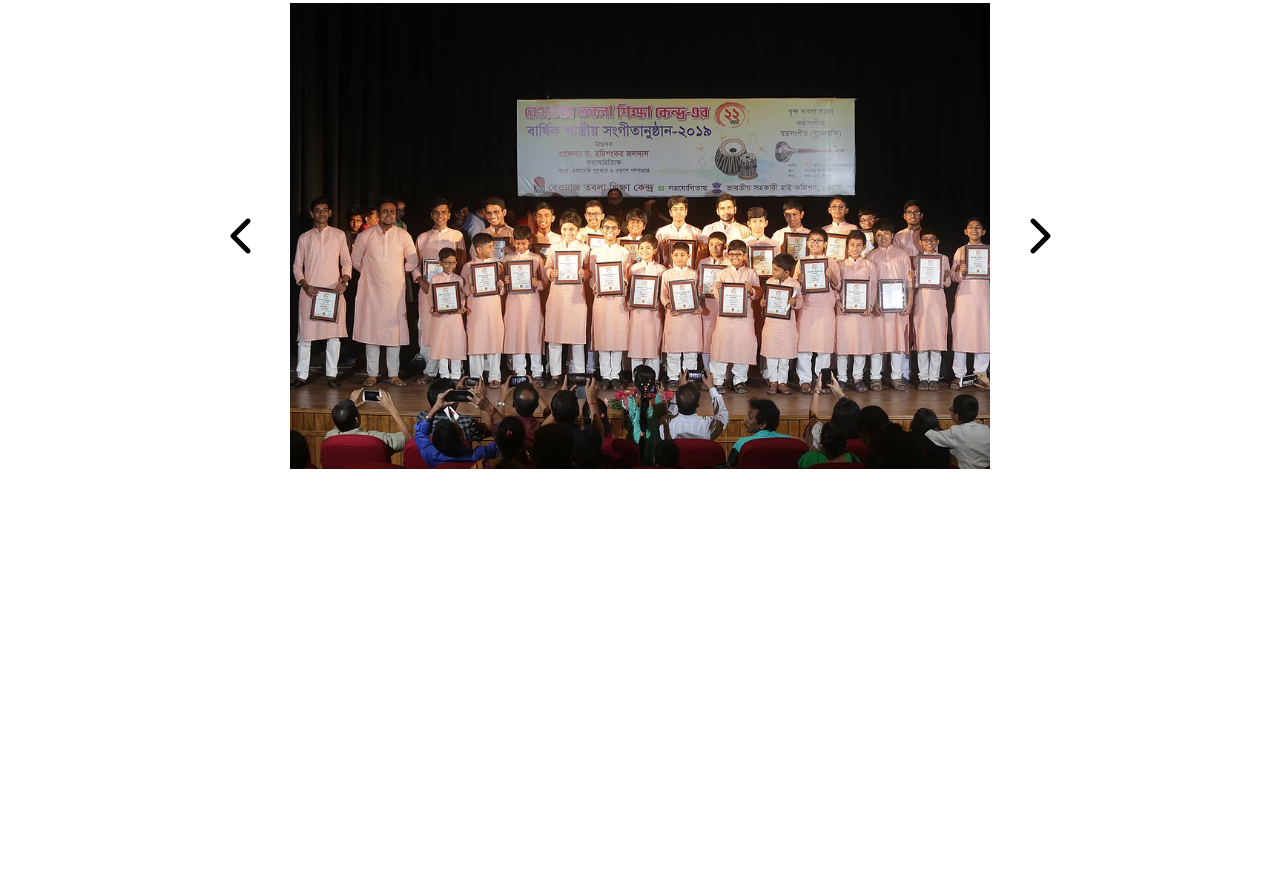
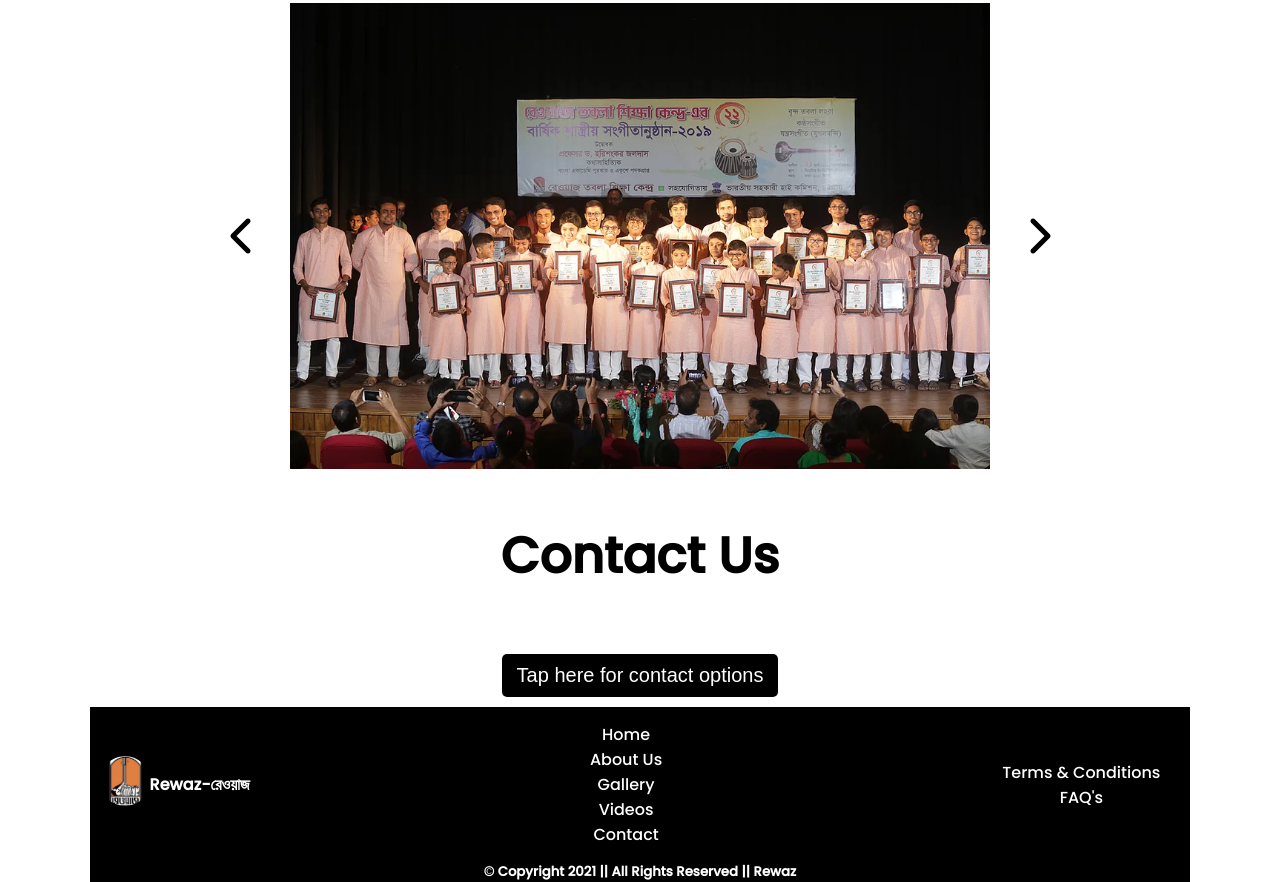
Before and after one commit to coderTirtha/rewaz, a plain HTML site: page index.html in a window 1280 px wide. Shown: the part 2583-3465 px from the top of the page. Before the commit the page ends 3102 px from the top, so only its background shows below. Drawn offline with nearby package versions, Linux system fonts and the light colour scheme.

Commit message:
contact and footer section added

```diff
--- a/index.html
+++ b/index.html
@@ -38,7 +38,7 @@
                 <li id="light">Light Mode</li>
             </ul>
             <ul class="side-menu">
-                <a href="">
+                <a href="index.html">
                     <li>Home</li>
                 </a>
                 <a href="#scroll-about">
@@ -50,7 +50,7 @@
                 <a href="#">
                     <li>Videos</li>
                 </a>
-                <a href="#">
+                <a href="#scroll-contact">
                     <li>Contact</li>
                 </a>
             </ul>
@@ -114,10 +114,61 @@
                 <i class="fas fa-chevron-right next-2019"></i>
             </div>
         </section>
+
+        <section class="contact-section" id="scroll-contact">
+            <div class="about-section">
+                <h1>Contact Us</h1>
+            </div>
+            <button>Tap here for contact options</button>
+            <ul class="contact-list">
+                <a href="https://forms.gle/ALfQN8wqYb1fBUWp8" target="_blank">
+                    <li>Contact Via Google Form</li>
+                </a>
+                <a href="mailto:rewaz.tabla.shikkhakendra@gmail.com">
+                    <li>Contact Via Mail</li>
+                </a>
+                <a href="https://www.facebook.com/rewaz1997" target="_blank">
+                    <li>Contact Via Facebook Page</li>
+                </a>
+            </ul>
+        </section>
     </main>
 
-    <footer>
-
+    <footer class="footer-section">
+        <div class="footer-container">
+            <ul class="footer-image">
+                <li><img src="images/logo.jpg" alt=""></li>
+                <li>
+                    <h4>Rewaz-রেওয়াজ</h4>
+                </li>
+            </ul>
+            <ul>
+                <a href="">
+                    <li>Home</li>
+                </a>
+                <a href="">
+                    <li>About Us</li>
+                </a>
+                <a href="">
+                    <li>Gallery</li>
+                </a>
+                <a href="">
+                    <li>Videos</li>
+                </a>
+                <a href="">
+                    <li>Contact</li>
+                </a>
+            </ul>
+            <ul id="terms">
+                <a href="">
+                    <li>Terms & Conditions</li>
+                </a>
+                <a href="">
+                    <li>FAQ's</li>
+                </a>
+            </ul>
+        </div>
+        <h5>© Copyright 2021 || All Rights Reserved || Rewaz</h5>
     </footer>
 
 
--- a/index.js
+++ b/index.js
@@ -84,4 +84,9 @@ $(document).ready(function() {
             $(".photo-gallery-2019 img").attr("src", "images/2019/img" + imageCount2018 + ".webp");
         }
     });
+
+    $(".contact-list").hide();
+    $(".contact-section button").click(function() {
+        $(".contact-list").toggle(500);
+    });
 });
--- a/style.css
+++ b/style.css
@@ -212,6 +212,79 @@ a {
     font-size: 42px;
 }
 
+.contact-section {
+    text-align: center;
+}
+
+.contact-section button {
+    background-color: black;
+    margin: 10px 0;
+    color: white;
+    border: none;
+    padding: 10px 15px;
+    font-size: 20px;
+    border-radius: 5px;
+    transition: .3s ease-in-out;
+}
+
+.contact-section button:hover {
+    background-color: gainsboro;
+    color: black;
+}
+
+.contact-list {
+    list-style-type: none;
+    border: 1px solid black;
+    margin-bottom: 50px;
+}
+
+.contact-list li {
+    border: 1px solid black;
+    padding: 10px 0;
+    transition: .3s linear;
+    cursor: pointer;
+}
+
+.contact-list li:hover {
+    background-color: black;
+    color: white;
+}
+
+.footer-section {
+    background-color: black;
+    color: white;
+    text-align: center;
+}
+
+.footer-container {
+    display: flex;
+    align-items: center;
+    justify-content: space-between;
+    padding: 15px 10px;
+}
+
+.footer-image {
+    display: flex;
+    align-items: center;
+}
+
+.footer-container ul {
+    list-style-type: none;
+}
+
+.footer-container ul a {
+    color: white;
+}
+
+.footer-container ul li img {
+    width: 50px;
+    border-radius: 1000px;
+}
+
+#terms {
+    margin-right: 20px;
+}
+
 @media only screen and (max-width: 1040px) {
     .side-menu {
         width: 870px;
```
